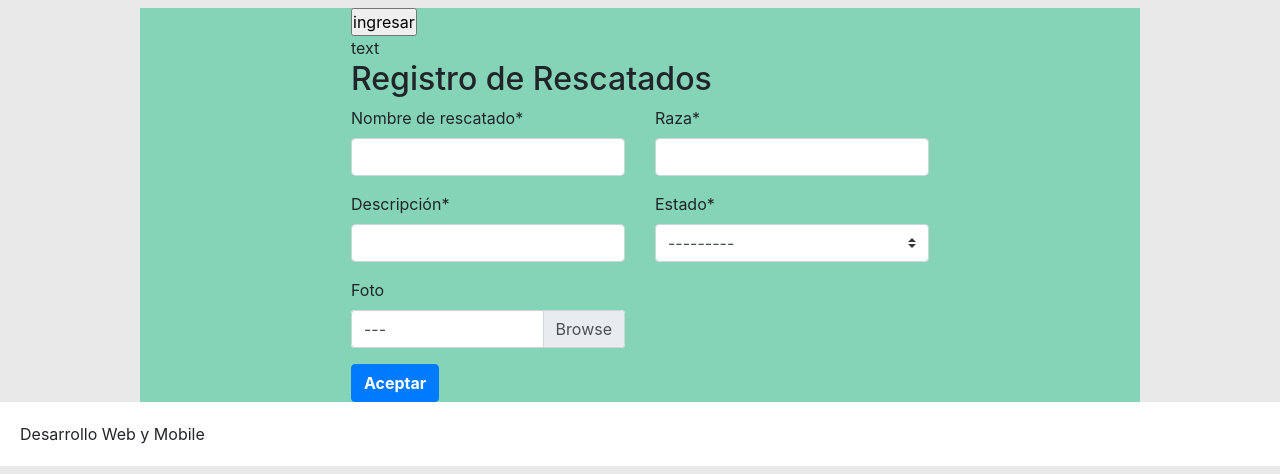
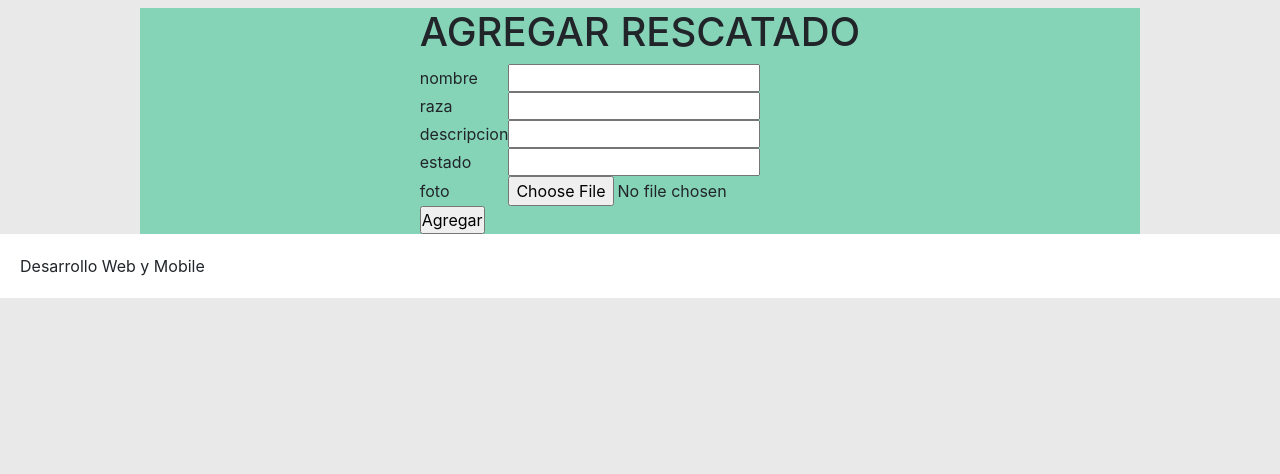
Before and after one commit to ThomasFarias/PerrisApi, a Django app: page /rescatar in a window 1280 px wide. Shown: the part 134-608 px from the top of the page. Run offline with Django 3.2, Linux system fonts and the light colour scheme; some libraries are stand-ins or nearby versions.

Commit message:
agregar rescatado (casi)

```diff
--- a/Perris/templates/index.html
+++ b/Perris/templates/index.html
@@ -91,4 +91,19 @@
 
 		<footer> Desarrollo Web y Mobile  </footer>
 	</body>
+	<script>
+
+			$("#formulario").submit(function(){
+				alert("agregando?");
+				$.ajax({
+					url:"http://localhost:8000/back/agregar",
+					type:'POST',
+					data: {csrfmiddlewaretoken: '{{ csrf_token }}','nombre': $("#nombre").val(),'raza':$("#raza").val(),'descripcion':$("#descripcion").val(),'estado':$("#estado").val()},
+					success: function (response) {
+						alert("exito al ingresar");
+					}
+				})
+			})
+
+		</script>
 </html>
--- a/Perris/templates/rescatado.html
+++ b/Perris/templates/rescatado.html
@@ -1,41 +1,30 @@
 {%extends 'index.html'%}
 {% block Rescatado %}
-<script>
-    $(document).ready(function() {
-$('#formulario').submit(function(){
-    $.ajax({
-        url:"http://localhost:8000/back",
-        type:"POST",
-        data:{
-
-            "nombre":"capitan america",
-
-            "raza":"marciana",
-            "descripcion":"sfqwfqw",
-            "estado":"disponible",
-            "foto":null
-                 },
-
-        success: function(){
-          $('#message').html("<h2>AGREGADO</h2>")
-      }
-          });
-          return false;
-
-     });
-
-});
-</script>
-<form method="post" id="formulario"></form>
-<input type="button" id="btn-ingresar" value="ingresar" class="ingresar" />
-</form>
-<div id = 'message'>text</div>
-{% load crispy_forms_tags %}
-<h2>Registro de Rescatados</h2>
+<h1>AGREGAR RESCATADO</h1>
 
 
-
-    {% crispy form %}
+<form method="POST" id="formulario">
+    {% csrf_token %}
+<table>
+    <tr>
+        <td>nombre</td><td><input type="text" id="nombre"></td>
+    </tr>
+    <tr>
+        <td>raza</td><td><input type="text" id="raza"></td>
+    </tr>
+    <tr>
+            <td>descripcion</td><td><input type="text" id="descripcion"></td>
+        </tr>
 
 
+    <tr>
+
+        <td>estado</td><td><input type="text" id="estado"></td>
+    </tr>
+    <tr>
+        <td>foto</td><td><input type="file" id="foto"></td>
+    </tr>
+</table>
+<input type="submit" id="agregar" value="Agregar">
+</form>
 {% endblock %}
--- a/back/urls.py
+++ b/back/urls.py
@@ -5,6 +5,7 @@ from django.conf.urls import url
 
 urlpatterns=[
     url(r'^$',views.RescatadosView.as_view()),
+    url('agregar',views.RescatadosView.as_view())
 
 
 
--- a/back/views.py
+++ b/back/views.py
@@ -11,6 +11,7 @@ class RescatadosView(APIView):
         serializer=RescatadoSerializer(rescatados,many=True)
         return Response(serializer.data)
 
+
     def post(self,request):
         serializer = RescatadoSerializer(data=request.data)
         if serializer.is_valid():
```
